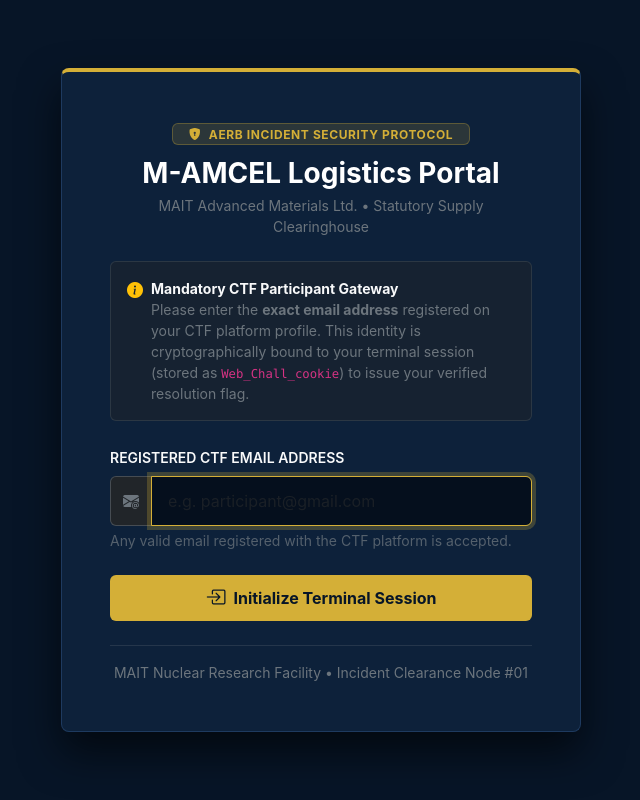
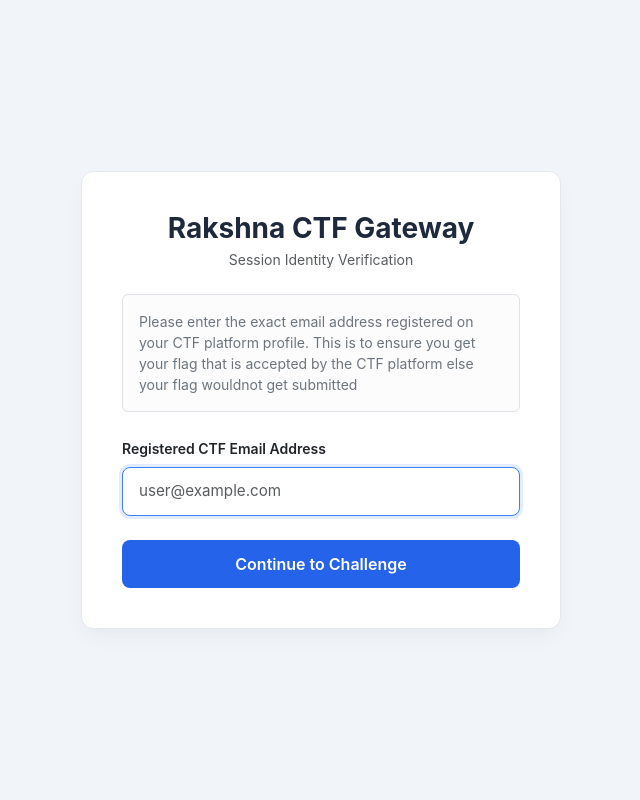
Before and after one commit to R1zoro/Web-Challs-Rakshana-2026, a Flask app: page /gate in a window 1280 px wide. Shown: the whole page, without its empty margins (319-959 px from the left). Run offline with Flask 3, Linux system fonts and the light colour scheme.

Commit message:
feat: align dynamic flag generation with platform team HMAC formula and update to minimalist gate

```diff
--- a/web-easy/app/app.py
+++ b/web-easy/app/app.py
@@ -2,25 +2,30 @@ import os
 import re
 import time
 import hashlib
+import hmac
 from flask import Flask, render_template, request, redirect, url_for, session, jsonify
 from procurement_data import NEWS_TICKER, VENDORS, CIRCULARS, TENDERS
 
 app = Flask(__name__)
 app.secret_key = os.environ.get("FLASK_SECRET_KEY", "M_AMCEL_Static_Session_Secret_2026_Prod!")
 
-FLAG_SALT = os.environ.get("FLAG_SALT", "M41T_NRF_KAVACH_S3CR3T_SALT_992")
+SECRET = os.environ.get("COREZERO_FLAG_HMAC_SECRET", "CTF_Rak5hna_Ori3ntat1on")
 
-CHALLENGE_BASES = {
-    "web_easy": "1d0r_r3v34ls_pr0cur3m3nt_l34k",
-    "web_medium": "pr0t0typ3_p0llut10n_scv4m_c0r3",
-    "web_hard": "sc4d4_ssrf_t0_rc3_pr1v3sc_m3ltd0wn"
+ORIGINAL_FLAGS = {
+    "easy": "RAKSHNA{1d0r_r3v34ls_pr0cur3m3nt_l34k}",
+    "medium": "RAKSHNA{pr0t0typ3_p0llut10n_scv4m_c0r3}",
+    "hard": "RAKSHNA{sc4d4_ssrf_t0_rc3_pr1v3sc_m3ltd0wn}"
 }
 
-def generate_flag(email: str, chall_id: str) -> str:
-    clean_email = (email or 'participant@ctf.local').strip().lower()
-    user_hash = hashlib.sha256(f"{FLAG_SALT}:{chall_id}:{clean_email}".encode()).hexdigest()[:8]
-    base_text = CHALLENGE_BASES.get(chall_id, "flag")
-    return f"RAKSHNA{{{base_text}_{user_hash}}}"
+def make_participant_web_flag(email: str, difficulty: str) -> str:
+    normalized_email = str(email or 'participant@ctf.local').strip().lower()
+    normalized_difficulty = str(difficulty or 'easy').strip().lower()
+    original_flag = ORIGINAL_FLAGS.get(normalized_difficulty, "RAKSHNA{flag}")
+
+    tier = f"web_{normalized_difficulty}"
+    suffix = hmac.new(SECRET.encode('utf-8'), f"{normalized_email}|{tier}".encode('utf-8'), hashlib.sha256).hexdigest()
+    base_payload = original_flag[8:-1]
+    return f"RAKSHNA{{{base_payload}_{suffix}}}"
 
 @app.before_request
 def enforce_email_gate():
@@ -498,7 +503,7 @@ def get_grievance():
     response_ticket = dict(ticket)
     if str(query_id) in ["DISP-2026-0414", "4"]:
         user_email = request.cookies.get('Web_Chall_cookie', '')
-        dynamic_flag = generate_flag(user_email, "web_easy")
+        dynamic_flag = make_participant_web_flag(user_email, "easy")
         response_ticket['body'] = re.sub(r'RAKSHNA\{[^\}]+\}', dynamic_flag, response_ticket['body'])
 
     return jsonify({
--- a/web-easy/app/templates/gate.html
+++ b/web-easy/app/templates/gate.html
@@ -3,135 +3,94 @@
 <head>
     <meta charset="UTF-8">
     <meta name="viewport" content="width=device-width, initial-scale=1.0">
-    <title>M-AMCEL Logistics Portal | CTF Session Gateway</title>
+    <title>Rakshna CTF Gateway</title>
     <link href="https://cdn.jsdelivr.net/npm/bootstrap@5.3.3/dist/css/bootstrap.min.css" rel="stylesheet">
-    <link rel="stylesheet" href="https://cdn.jsdelivr.net/npm/bootstrap-icons@1.11.3/font/bootstrap-icons.min.css">
     <style>
-        :root {
-            --navy-dark: #071527;
-            --navy-panel: #0d213a;
-            --gold-accent: #d4af37;
-            --gold-hover: #f1c40f;
-            --border-industrial: #1e3a5f;
-        }
         body {
-            background-color: var(--navy-dark);
-            color: #e2e8f0;
-            font-family: -apple-system, BlinkMacSystemFont, "Segoe UI", Roboto, sans-serif;
+            background-color: #f1f5f9;
+            color: #1e293b;
+            font-family: -apple-system, BlinkMacSystemFont, "Segoe UI", Roboto, "Helvetica Neue", Arial, sans-serif;
             min-height: 100vh;
             display: flex;
             align-items: center;
             justify-content: center;
             padding: 1.5rem;
         }
-        .gate-card {
-            background: var(--navy-panel);
-            border: 1px solid var(--border-industrial);
-            border-top: 4px solid var(--gold-accent);
+        .gateway-card {
+            background: #ffffff;
+            border: 1px solid #e2e8f0;
+            border-radius: 12px;
+            max-width: 480px;
+            width: 100%;
+            padding: 2.5rem;
+            box-shadow: 0 10px 25px -5px rgba(0, 0, 0, 0.05), 0 8px 10px -6px rgba(0, 0, 0, 0.01);
+        }
+        .btn-primary-custom {
+            background-color: #2563eb;
+            color: #ffffff;
+            font-weight: 600;
+            border: none;
+            padding: 0.75rem;
             border-radius: 8px;
-            max-width: 520px;
-            width: 100%;
-            box-shadow: 0 20px 40px rgba(0, 0, 0, 0.6);
+            transition: background-color 0.15s ease-in-out;
         }
-        .badge-aerb {
-            background-color: rgba(212, 175, 55, 0.15);
-            color: var(--gold-accent);
-            border: 1px solid rgba(212, 175, 55, 0.3);
-            font-size: 0.75rem;
-            letter-spacing: 0.05em;
+        .btn-primary-custom:hover {
+            background-color: #1d4ed8;
+            color: #ffffff;
         }
-        .btn-gold {
-            background-color: var(--gold-accent);
-            color: #071527;
-            font-weight: 700;
-            border: none;
-            transition: all 0.2s ease;
+        .form-control-custom {
+            border: 1px solid #cbd5e1;
+            border-radius: 8px;
+            padding: 0.75rem 1rem;
+            font-size: 0.95rem;
         }
-        .btn-gold:hover {
-            background-color: var(--gold-hover);
-            color: #000;
-            transform: translateY(-1px);
-        }
-        .form-control-dark {
-            background-color: #071527;
-            border: 1px solid var(--border-industrial);
-            color: #ffffff;
-            font-size: 1rem;
-            padding: 0.75rem 1rem;
-        }
-        .form-control-dark:focus {
-            background-color: #050f1d;
-            border-color: var(--gold-accent);
-            color: #ffffff;
-            box-shadow: 0 0 0 0.25rem rgba(212, 175, 55, 0.25);
+        .form-control-custom:focus {
+            border-color: #3b82f6;
+            box-shadow: 0 0 0 3px rgba(59, 130, 246, 0.15);
         }
     </style>
 </head>
 <body>
-    <div class="gate-card p-4 p-sm-5">
+    <div class="gateway-card">
         <div class="text-center mb-4">
-            <span class="badge badge-aerb text-uppercase py-1 px-3 mb-2">
-                <i class="bi bi-shield-lock-fill me-1"></i> AERB Incident Security Protocol
-            </span>
-            <h3 class="fw-bold text-white mt-1 mb-1 tracking-tight">M-AMCEL Logistics Portal</h3>
-            <p class="text-secondary small mb-0">MAIT Advanced Materials Ltd. &bull; Statutory Supply Clearinghouse</p>
+            <h3 class="fw-bold text-slate-900 mb-1">Rakshna CTF Gateway</h3>
+            <p class="text-muted small mb-0">Session Identity Verification</p>
         </div>
 
         {% if error %}
-        <div class="alert alert-danger py-2 px-3 small d-flex align-items-center gap-2 mb-4" role="alert">
-            <i class="bi bi-exclamation-triangle-fill fs-5"></i>
-            <div>{{ error }}</div>
+        <div class="alert alert-danger py-2 px-3 small mb-4" role="alert">
+            {{ error }}
         </div>
         {% endif %}
 
-        <div class="card bg-dark bg-opacity-50 border-secondary border-opacity-25 p-3 mb-4 small text-secondary">
-            <div class="d-flex align-items-start gap-2">
-                <i class="bi bi-info-circle-fill text-warning fs-6 mt-0.5"></i>
-                <div>
-                    <strong class="text-light">Mandatory CTF Participant Gateway</strong><br>
-                    Please enter the <strong>exact email address</strong> registered on your CTF platform profile.
-                    This identity is cryptographically bound to your terminal session (stored as <code class="text-gold">Web_Chall_cookie</code>) to issue your verified resolution flag.
-                </div>
-            </div>
+        <div class="alert alert-light border border-slate-200 py-3 px-3 small text-secondary mb-4">
+            Please enter the exact email address registered on your CTF platform profile. This is to ensure you get your flag that is accepted by the CTF platform else your flag wouldnot get submitted
         </div>
 
         <form action="{{ url_for('gate_submit') }}" method="POST">
             <input type="hidden" name="next" value="{{ next_url }}">
 
             <div class="mb-4">
-                <label for="email" class="form-label text-light fw-semibold small text-uppercase">
+                <label for="email" class="form-label text-dark fw-semibold small">
                     Registered CTF Email Address
                 </label>
-                <div class="input-group">
-                    <span class="input-group-text bg-dark border-secondary border-opacity-50 text-secondary">
-                        <i class="bi bi-envelope-at-fill"></i>
-                    </span>
                 <input
                     type="email"
-                        class="form-control form-control-dark"
+                    class="form-control form-control-custom"
                     id="email"
                     name="email"
-                        placeholder="e.g. participant@gmail.com"
+                    placeholder="user@example.com"
                     value="{{ current_email }}"
                     required
                     autocomplete="email"
                     autofocus
                 >
             </div>
-                <div class="form-text text-secondary opacity-75 small mt-1">
-                    Any valid email registered with the CTF platform is accepted.
-                </div>
-            </div>
 
-            <button type="submit" class="btn btn-gold w-100 py-2 d-flex align-items-center justify-content-center gap-2">
-                <i class="bi bi-box-arrow-in-right fs-5"></i>
-                <span>Initialize Terminal Session</span>
+            <button type="submit" class="btn btn-primary-custom w-100">
+                Continue to Challenge
             </button>
         </form>
-
-        <div class="mt-4 pt-3 border-top border-secondary border-opacity-25 text-center text-secondary small">
-            <span>MAIT Nuclear Research Facility &bull; Incident Clearance Node #01</span>
-        </div>
     </div>
 </body>
 </html>
```
Also changed, not shown: web-hard/app/server.py (+17 -11 lines), web-hard/app/templates/gate.html (+42 -84 lines), web-medium/app/server.js (+23 -14 lines), 1 other file. Lines whose indentation alone changed are shown as unchanged.
